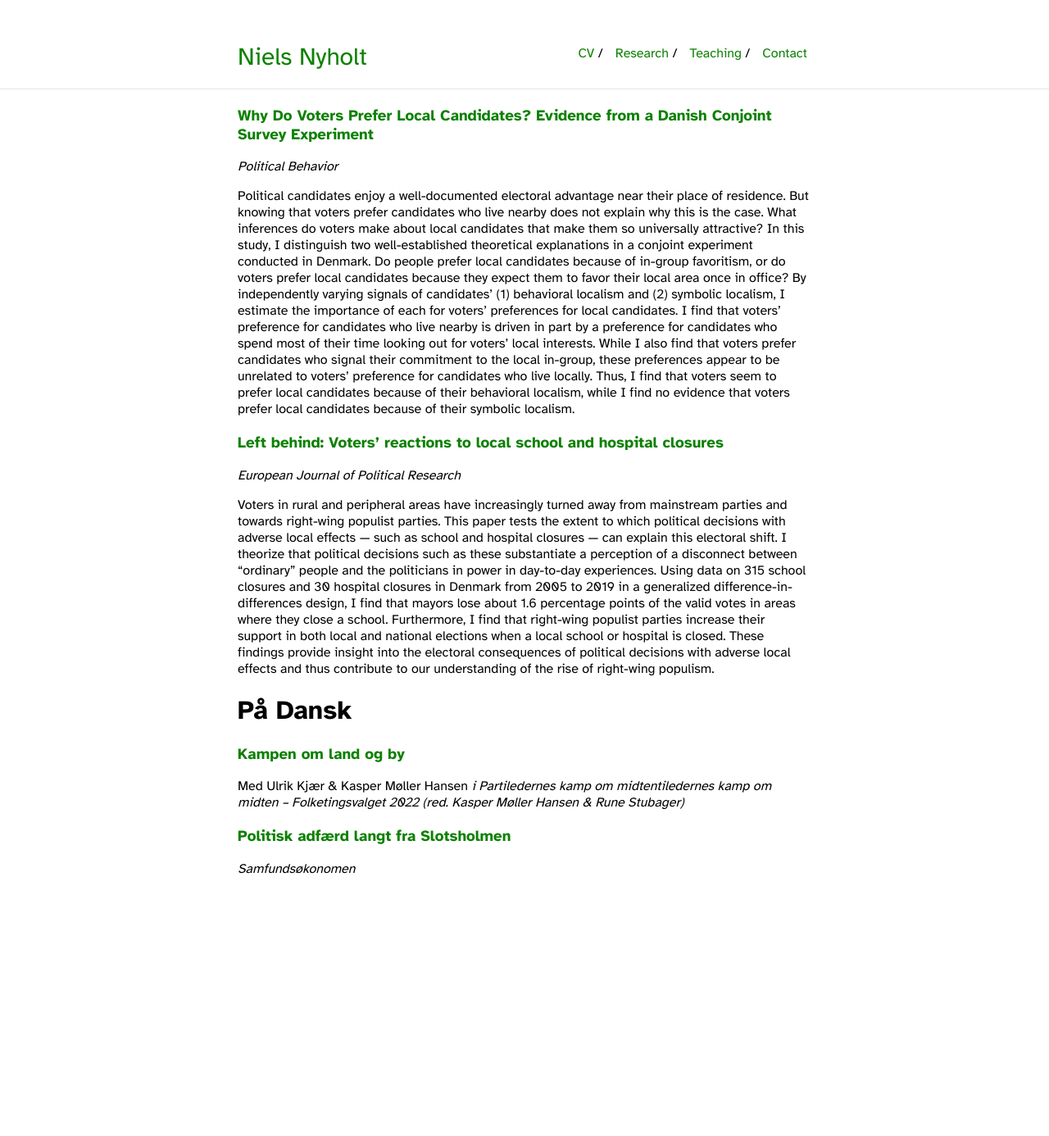
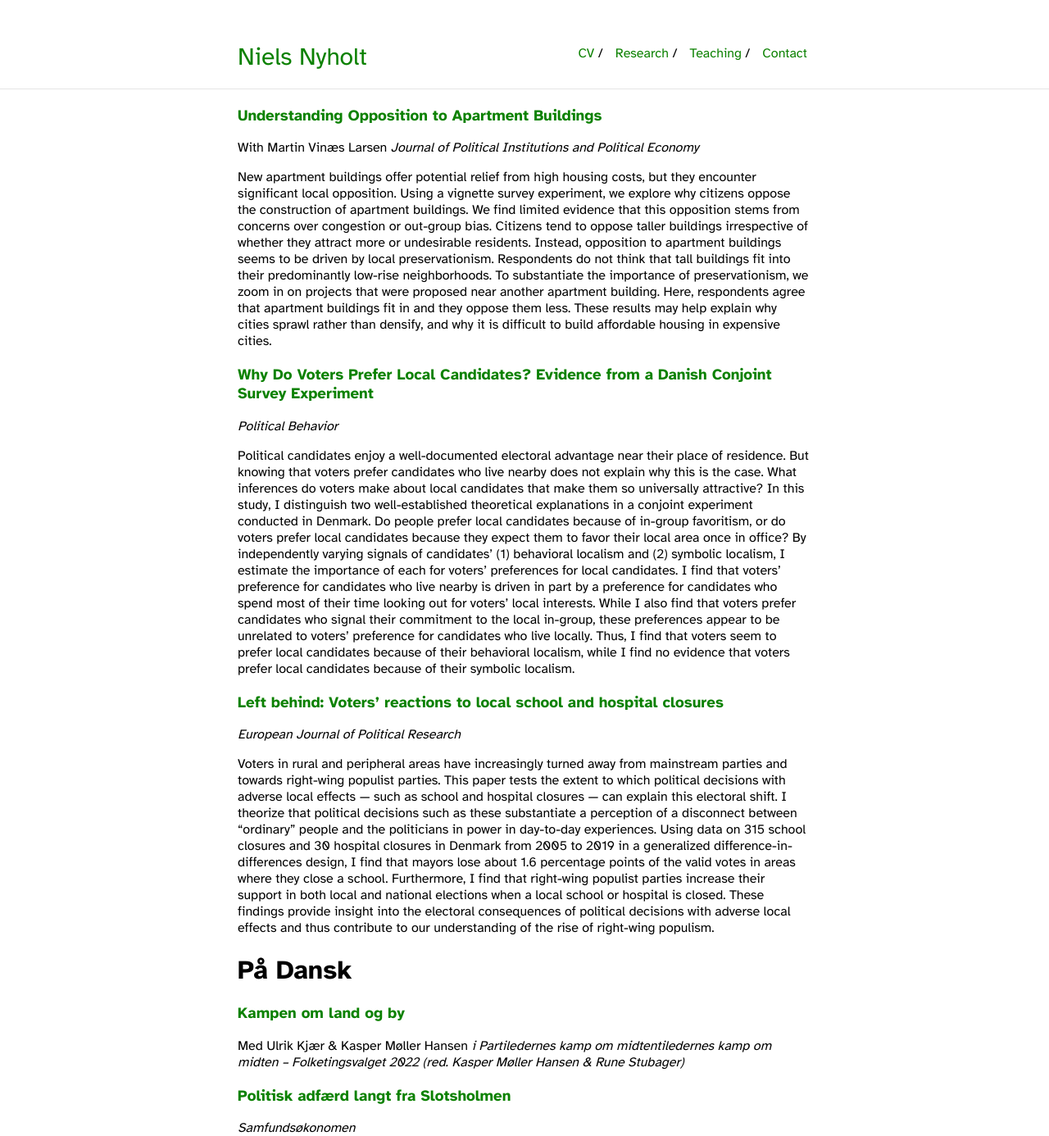
Before and after one commit to nnyholt/nnyholt.github.io, a Jekyll site: the page built from research.md, in a window 1280 px wide. Shown: the whole page at 82% size. Built offline with Jekyll 4.4.1, drawn with Linux system fonts in a browser that asks for light colours; our own code applies the rules of GitHub Pages for plain Markdown files; before the commit the page ends 1070 px from its top, so only the background shows below that.

Commit message:
New research

```diff
--- a/research.md
+++ b/research.md
@@ -2,6 +2,13 @@
 layout: default
 is_research: true
 ---
+### [Understanding Opposition to Apartment Buildings](http://dx.doi.org/10.1561/113.00000092)
+With Martin Vinæs Larsen
+*Journal of Political Institutions and Political Economy*
+
+New apartment buildings offer potential relief from high housing costs, but they encounter significant local opposition. Using a vignette survey experiment, we explore why citizens oppose the construction of apartment buildings. We find limited evidence that this opposition stems from concerns over congestion or out-group bias. Citizens tend to oppose taller buildings irrespective of whether they attract more or undesirable residents. Instead, opposition to apartment buildings seems to be driven by local preservationism. Respondents do not think that tall buildings fit into their predominantly low-rise neighborhoods. To substantiate the importance of preservationism, we zoom in on projects that were proposed near another apartment building. Here, respondents agree that apartment buildings fit in and they oppose them less. These results may help explain why cities sprawl rather than densify, and why it is difficult to build affordable housing in expensive cities.
+
+
 ### [Why Do Voters Prefer Local Candidates? Evidence from a Danish Conjoint Survey Experiment](https://doi.org/10.1007/s11109-024-09919-9)
 *Political Behavior*
 
```
